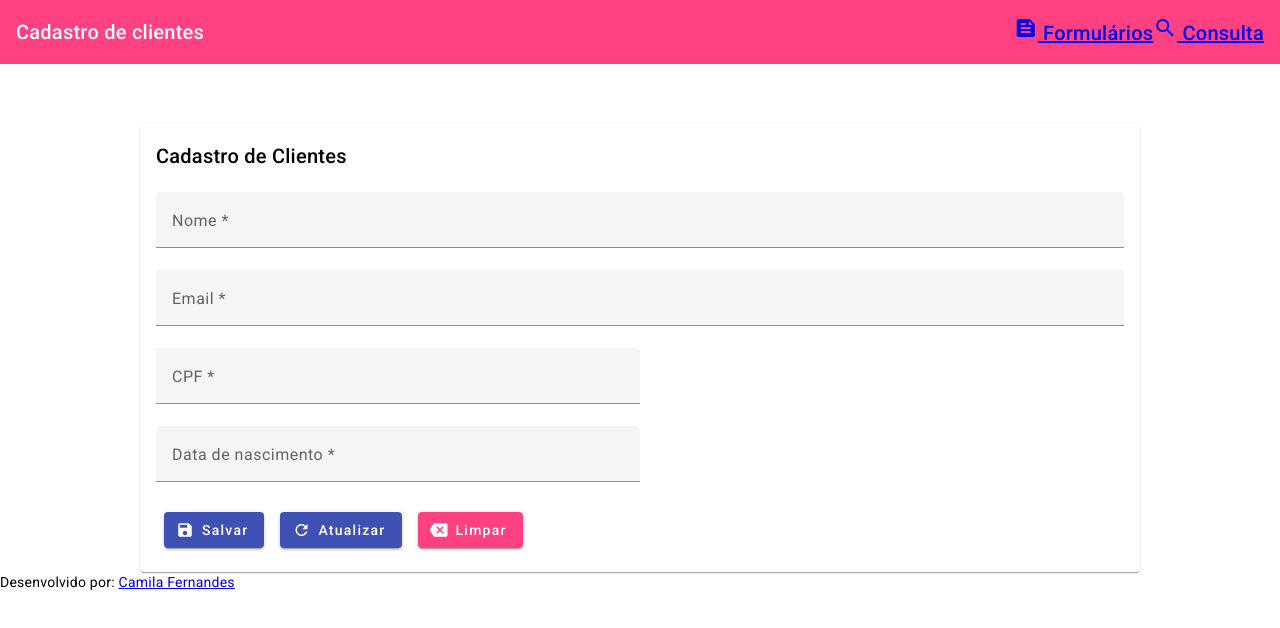
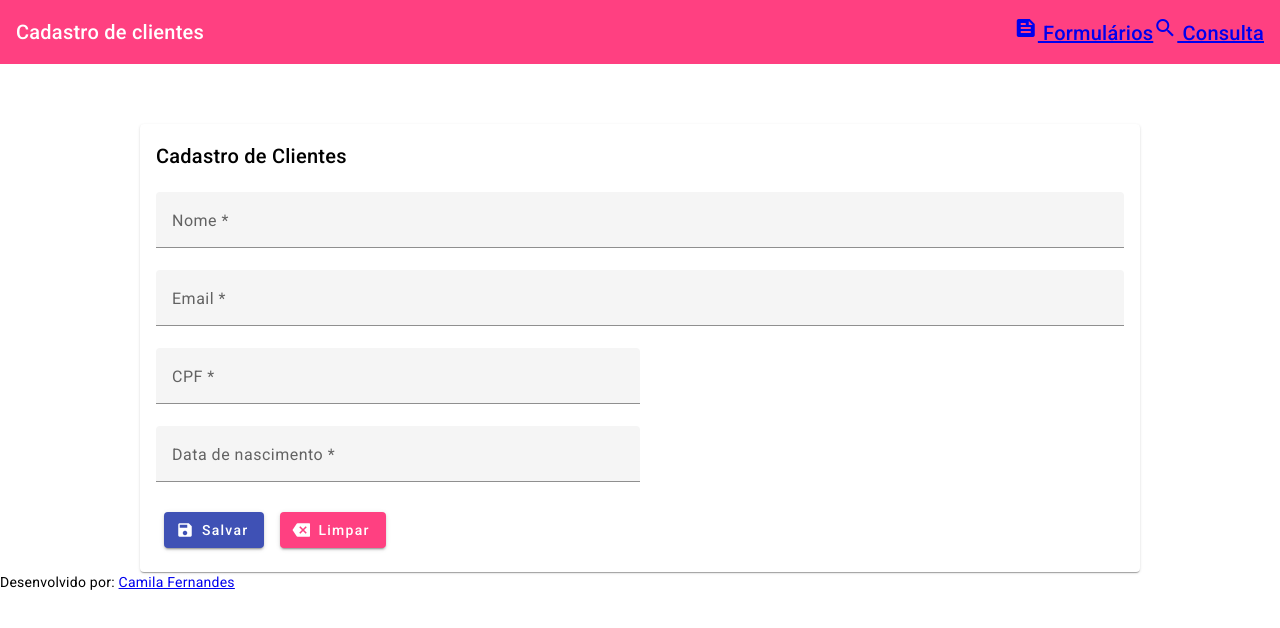
Before and after one commit to camilafernandes140494/crud-angular-material, an Angular app: page /register in a window 1280 px wide. Shown: the top 628 px of the page. Built offline with nearby package versions, Linux system fonts and the light colour scheme.

Commit message:
refactor: Update button rendering logic for save and update actions in register component

```diff
--- a/src/app/register/register.component.html
+++ b/src/app/register/register.component.html
@@ -59,6 +59,7 @@
             </div>
           </div>
           <mat-card-actions fxLayoutGap="16px">
+            @if (!atualizando) {
               <button
                 mat-raised-button
                 color="primary"
@@ -68,6 +69,7 @@
                 <mat-icon fontIcon="save"></mat-icon>
                 Salvar
               </button>
+            } @else {
               <button
                 mat-raised-button
                 color="primary"
@@ -77,6 +79,8 @@
                 <mat-icon fontIcon="refresh"></mat-icon>
                 Atualizar
               </button>
+            }
+
             <button
               mat-raised-button
               color="accent"
```
Lines whose indentation alone changed are shown as unchanged.
